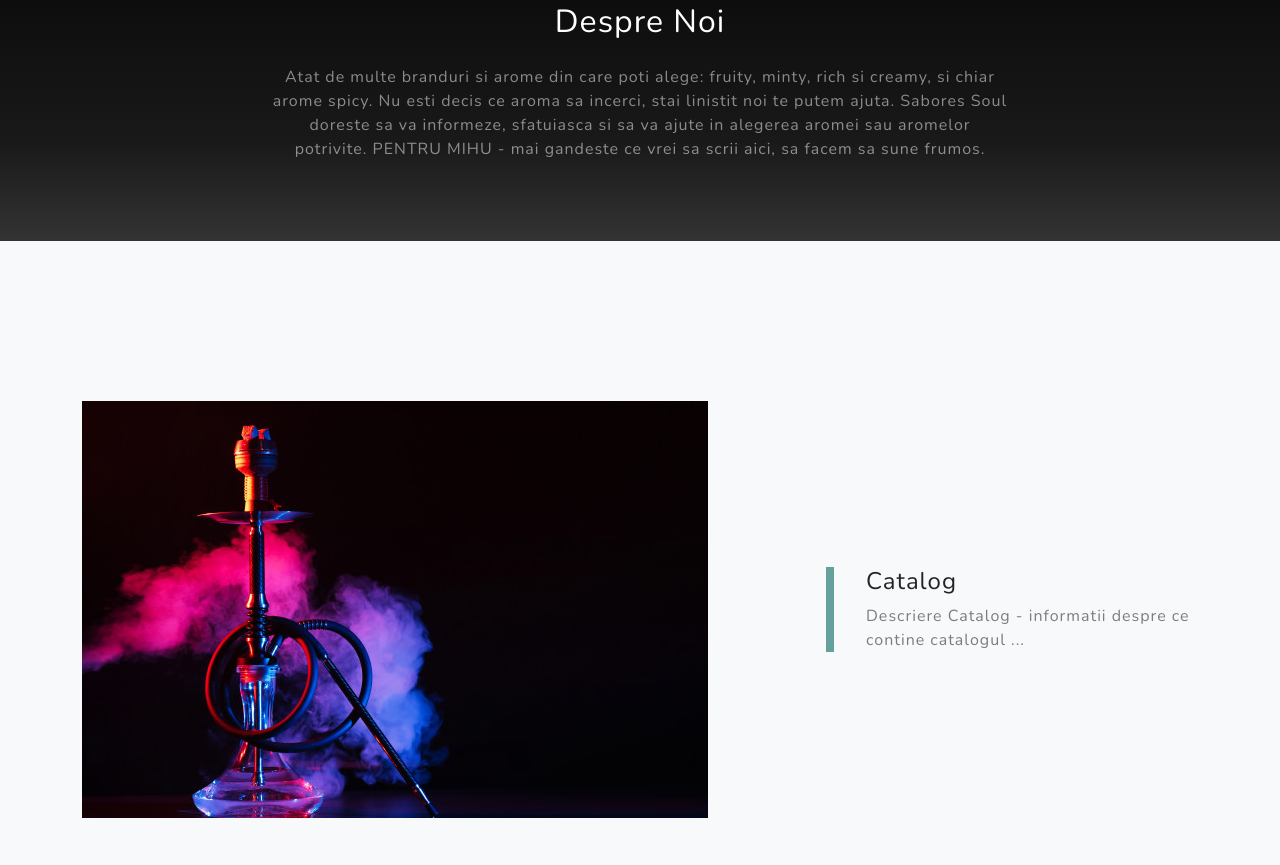
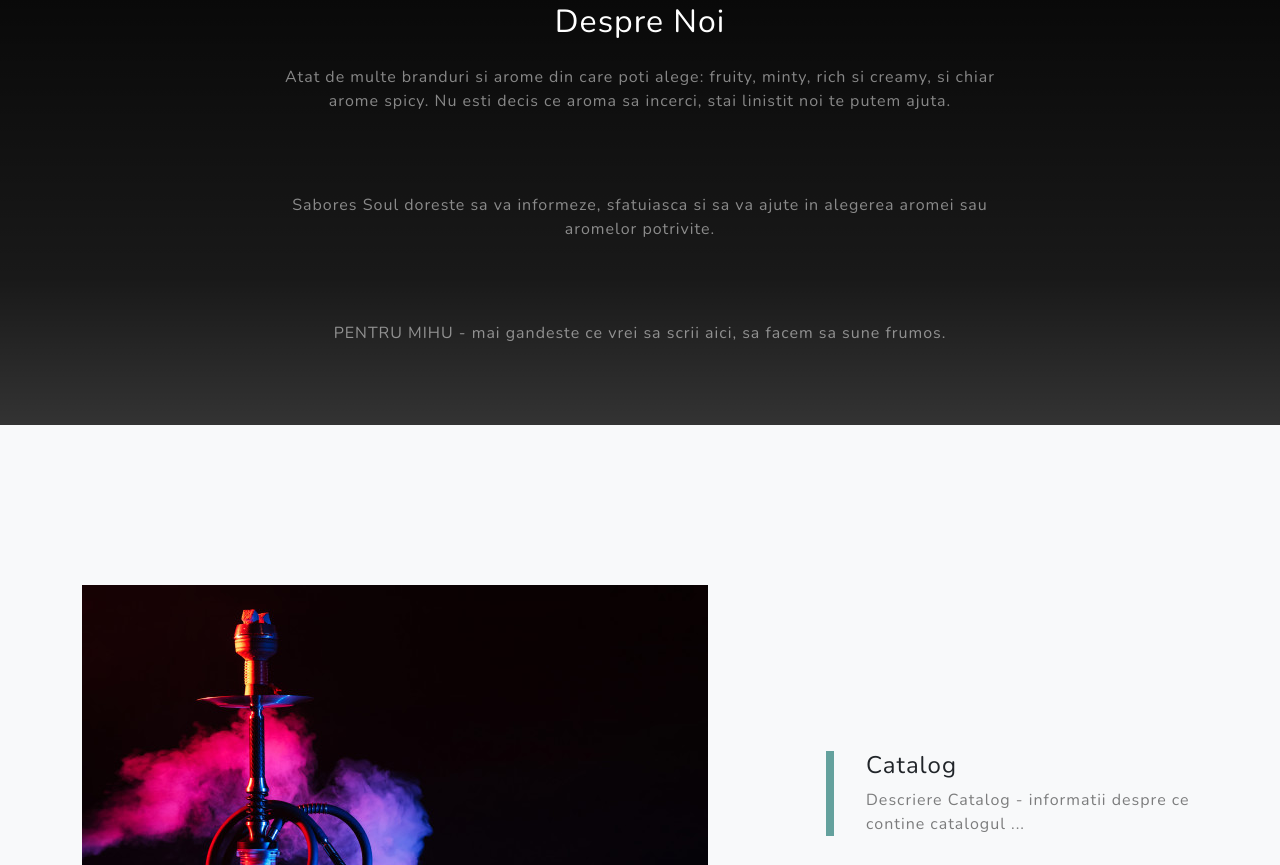
Before and after one commit to saboressoul-romania/saboressoul-romania.github.io, a plain HTML site: page index.html in a window 1280 px wide. Shown: the part 957-1822 px from the top of the page. Drawn offline with nearby package versions, Linux system fonts and the light colour scheme.

Commit message:
New text for mihu

```diff
--- a/index.html
+++ b/index.html
@@ -52,8 +52,11 @@
                         <p class="text-white-50">
                             Atat de multe branduri si arome din care poti alege: fruity, minty, rich si creamy, si chiar arome spicy.
                             Nu esti decis ce aroma sa incerci, stai linistit noi te putem ajuta.
+                        </p>
+                        <p class="text-white-50">
                             Sabores Soul doreste sa va informeze, sfatuiasca si sa va ajute in alegerea aromei sau aromelor potrivite.
-
+                        </p>
+                        <p class="text-white-50">
                             PENTRU MIHU - mai gandeste ce vrei sa scrii aici, sa facem sa sune frumos.
                         </p>
                     </div>
```
